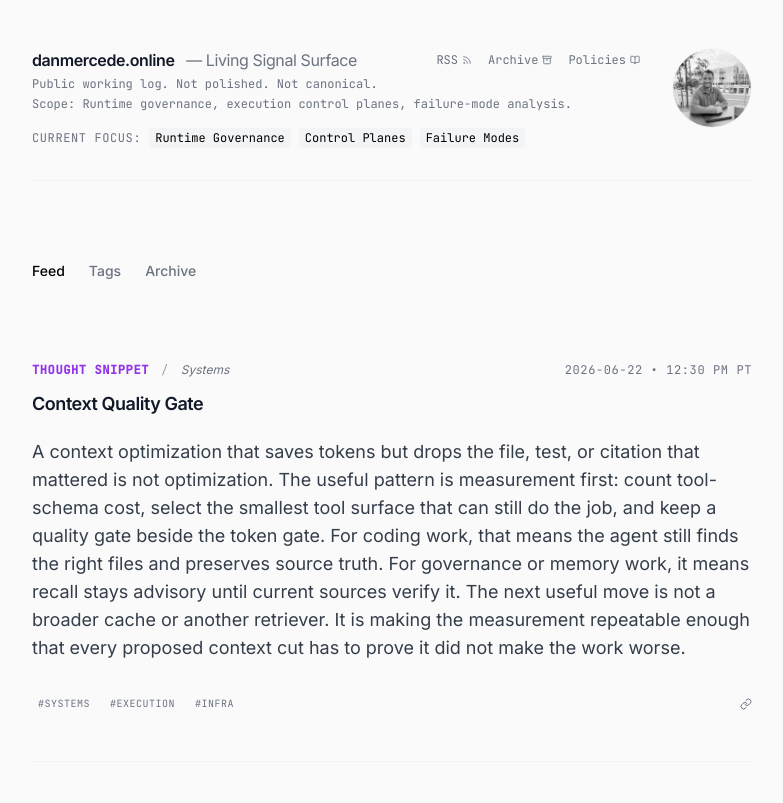
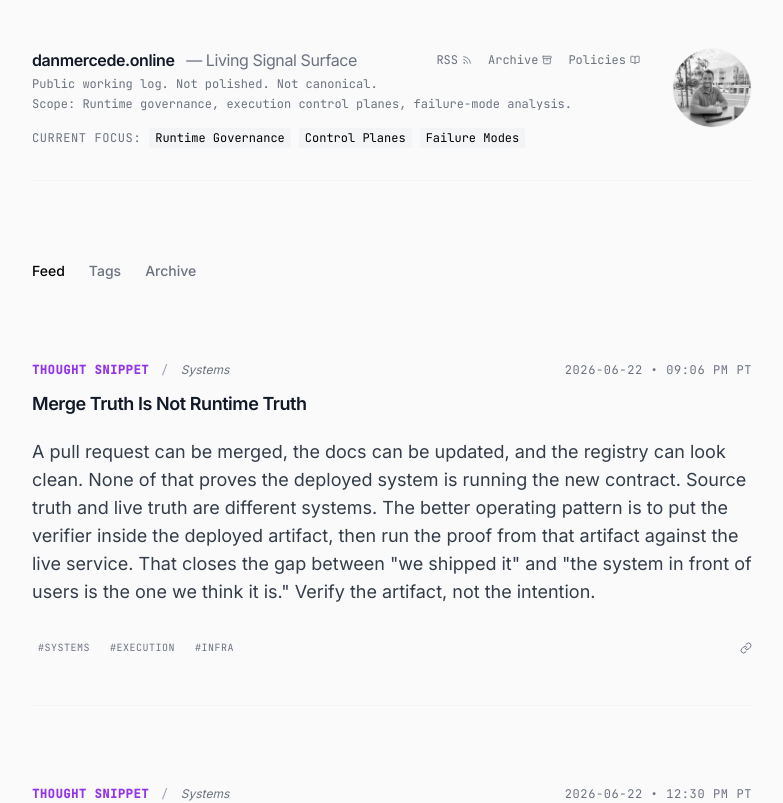
Before and after one commit to OrionArchitekton/danmercede.online, a React (Vite) app: page / in a window 1280 px wide. Shown: the top 803 px of the page, without its empty margins (248-1031 px from the left). Built offline with nearby package versions, Linux system fonts and the light colour scheme.

Commit message:
signal: merge truth is not runtime truth

```diff
--- a/constants.generated.ts
+++ b/constants.generated.ts
@@ -4,6 +4,18 @@
 import { LogEntry, EntryType } from './types';
 
 export const ENTRIES: LogEntry[] = [
+  {
+    id: "2026-06-22-merge-truth-is-not-runtime-truth",
+    slug: "2026-06-22-merge-truth-is-not-runtime-truth",
+    title: "Merge Truth Is Not Runtime Truth",
+    date: "2026-06-22",
+    timestamp: "09:06 PM PT",
+    type: EntryType.ThoughtSnippet,
+    context: "Systems",
+    tags: ["systems","execution","infra"],
+    content: "A pull request can be merged, the docs can be updated, and the registry can look clean. None of that proves the deployed system is running the new contract. Source truth and live truth are different systems. The better operating pattern is to put the verifier inside the deployed artifact, then run the proof from that artifact against the live service. That closes the gap between \"we shipped it\" and \"the system in front of users is the one we think it is.\" Verify the artifact, not the intention.",
+  }
+,
   {
     id: "2026-06-22-context-quality-gate",
     slug: "2026-06-22-context-quality-gate",
```
Also changed, not shown: inbox/2026-06-22-merge-truth-is-not-runtime-truth.md (added, +9 -0 lines), public/posts.json (+8 -2 lines), 1 other file (tests, documents, lock files or other folders).
